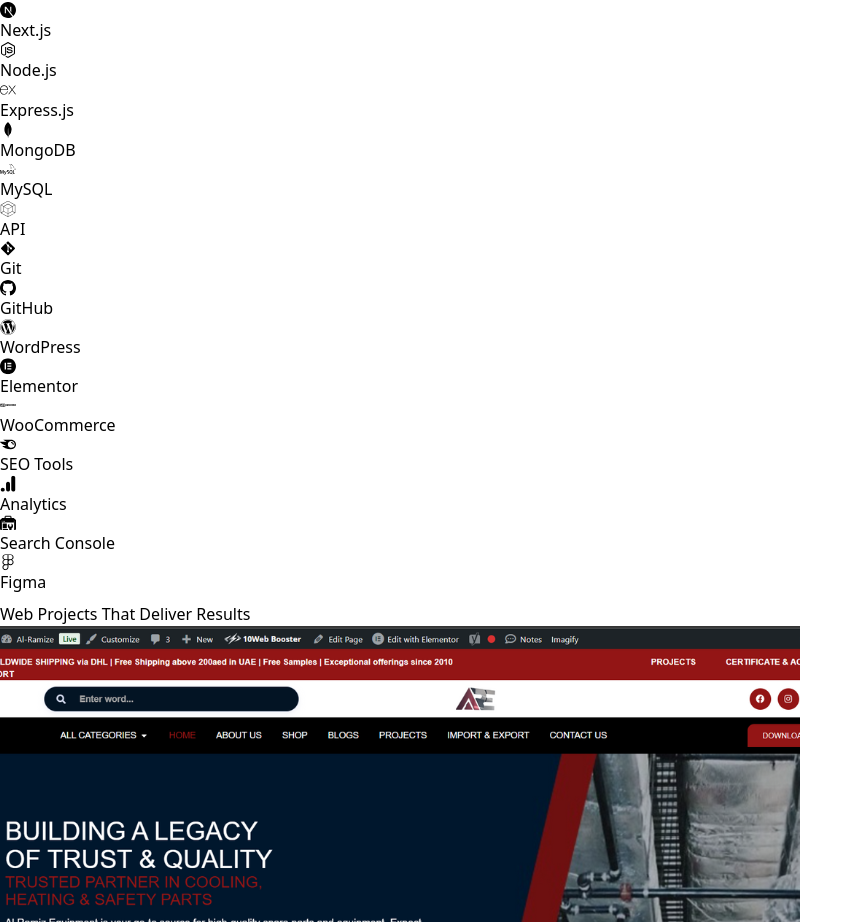
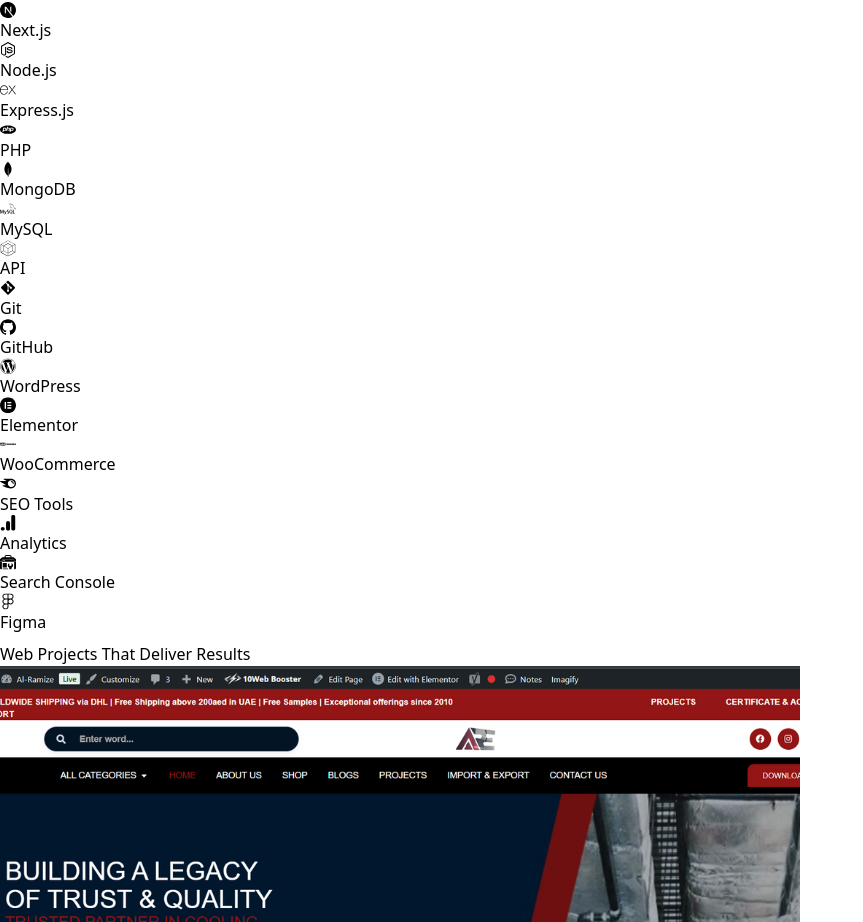
Before and after one commit to asadnawaz-dev/My-portfolio, a React (Vite) app: page / in a window 1280 px wide. Shown: the part 1078-2000 px from the top of the page, without its empty margins (0-863 px from the left). Built offline with nearby package versions, Linux system fonts and the light colour scheme.

Commit message:
Updated some section

```diff
--- a/src/components/Skills.jsx
+++ b/src/components/Skills.jsx
@@ -22,6 +22,7 @@
   SiElementor,
   SiSemrush,
   SiApachenetbeanside,
+  SiPhp, // ✅ PHP icon imported
 } from "react-icons/si";
 import { motion } from "framer-motion";
 
@@ -36,6 +37,7 @@
     { icon: <SiNextdotjs />, name: "Next.js", color: "bg-black" },
     { icon: <FaNodeJs />, name: "Node.js", color: "bg-green-600" },
     { icon: <SiExpress />, name: "Express.js", color: "bg-gray-800" },
+    { icon: <SiPhp />, name: "PHP", color: "bg-indigo-700" },
     { icon: <SiMongodb />, name: "MongoDB", color: "bg-green-500" },
     { icon: <SiMysql />, name: "MySQL", color: "bg-blue-600" },
     { icon: <SiApachenetbeanside />, name: "API", color: "bg-gray-700" },
```
